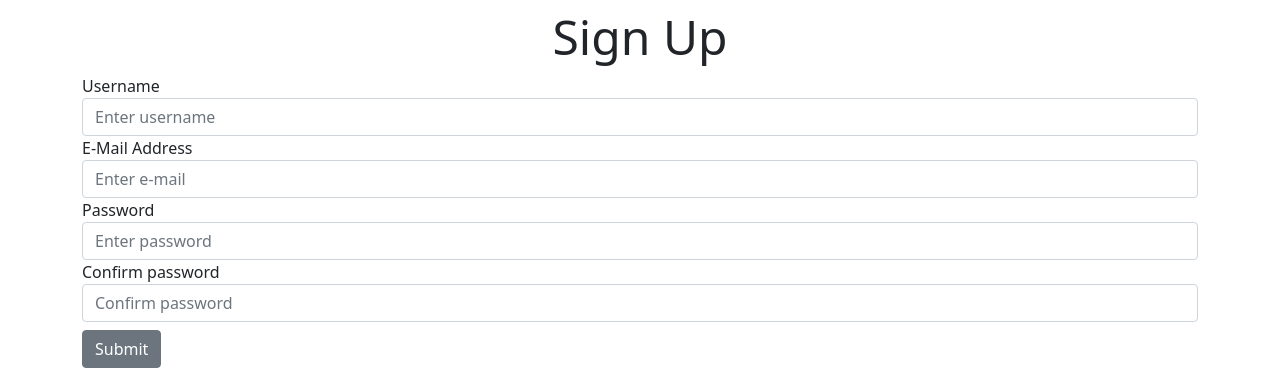
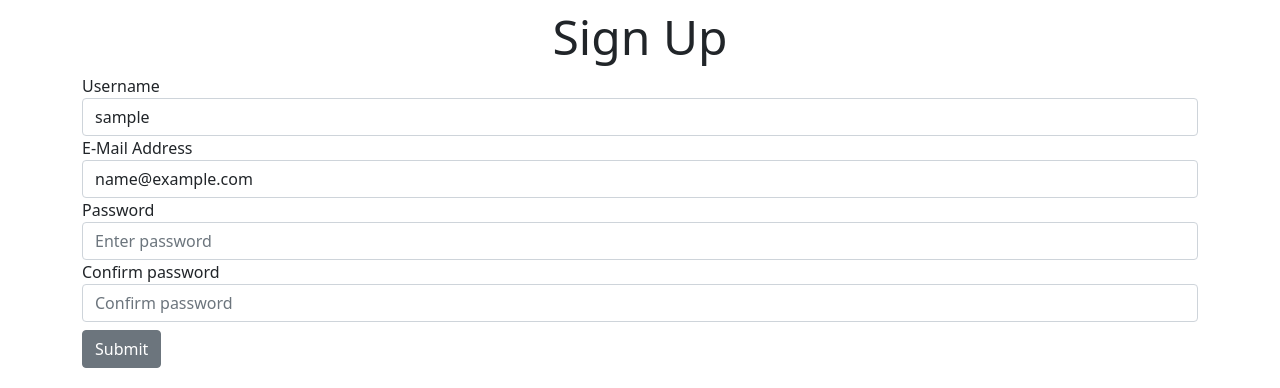
Before and after one commit to syqu22/flask-pastebin, a Flask app: template web/templates/sign_up.html in a window 1280 px wide. Shown: the part 56-444 px from the top of the page. Run offline with Flask 2, Linux system fonts and the light colour scheme; the template is opened without the code that fills it: most values are stand-ins (such as "Sample title", 1, 10 or a date in 2020); some libraries are stand-ins or nearby versions.

Commit message:
Form optimalization and database updated

```diff
--- a/web/blueprints/auth_view.py
+++ b/web/blueprints/auth_view.py
@@ -27,6 +27,7 @@ def login():
                 flash("Incorrect password, try again.", category="error")
         else:
             flash("Username doesn't exist.", category="error")
+        return render_template("login.html", user=current_user, username=username)
 
     return render_template("login.html", user=current_user)
 
@@ -50,7 +51,7 @@ def sign_up():
                 flash("Account successfully created!", category="success")
                 return redirect(url_for("pastebin_view.home"))
 
-            return redirect(url_for("auth_view.sign_up"))
+            return render_template("sign_up.html", user=current_user, username=username, email=email)
 
     return render_template("sign_up.html", user=current_user)
 
--- a/web/blueprints/user_view.py
+++ b/web/blueprints/user_view.py
@@ -32,5 +32,6 @@ def edit_user():
 
          login_user(user, remember=True)
          return redirect(url_for("user_view.user"))
+      return render_template("user_edit.html", user=current_user, username=username, email=email)
 
    return render_template("user_edit.html", user=current_user)
--- a/web/templates/login.html
+++ b/web/templates/login.html
@@ -5,7 +5,7 @@
     <h3 class="display-5">Log In</h3>
     <div class="form-group">
         <label for="username">Username</label>
-        <input type="text" class="form-control" id="username" name="username" placeholder="Enter username" />
+        <input type="text" class="form-control" id="username" name="username" placeholder="Enter username" value="{{ username }}"/>
     </div>
     <div class="form-group">
         <label for="password">Password</label>
--- a/web/templates/sign_up.html
+++ b/web/templates/sign_up.html
@@ -5,11 +5,11 @@
     <h3 class="display-5">Sign Up</h3>
     <div class="form-group">
         <label for="username">Username</label>
-        <input type="text" class="form-control" id="username" name="username" placeholder="Enter username" />
+        <input type="text" class="form-control" id="username" name="username" placeholder="Enter username" value="{{ username }}"/>
     </div>
     <div class="form-group">
         <label for="email">E-Mail Address</label>
-        <input type="email" class="form-control" id="email" name="email" placeholder="Enter e-mail" />
+        <input type="email" class="form-control" id="email" name="email" placeholder="Enter e-mail" value="{{ email }}"/>
     </div>
     <div class="form-group">
         <label for="password1">Password</label>
--- a/web/templates/user_edit.html
+++ b/web/templates/user_edit.html
@@ -5,11 +5,11 @@
   <h3 class="display-5">Edit</h3>
   <div class="form-group">
     <label for="username">Username</label>
-    <input type="text" class="form-control" id="username" name="username" placeholder="{{ user.username }}" />
+    <input type="text" class="form-control" id="username" name="username" placeholder="{{ user.username }}" value="{{ username }}"/>
   </div>
   <div class="form-group">
     <label for="email">E-Mail Address</label>
-    <input type="email" class="form-control" id="email" name="email" placeholder="{{ user.email }}" />
+    <input type="email" class="form-control" id="email" name="email" placeholder="{{ user.email }}" {{ email }}/>
   </div>
   <div class="form-group">
     <label for="new_password">New Password</label>
```
Also changed, not shown: web/db/database.db.
